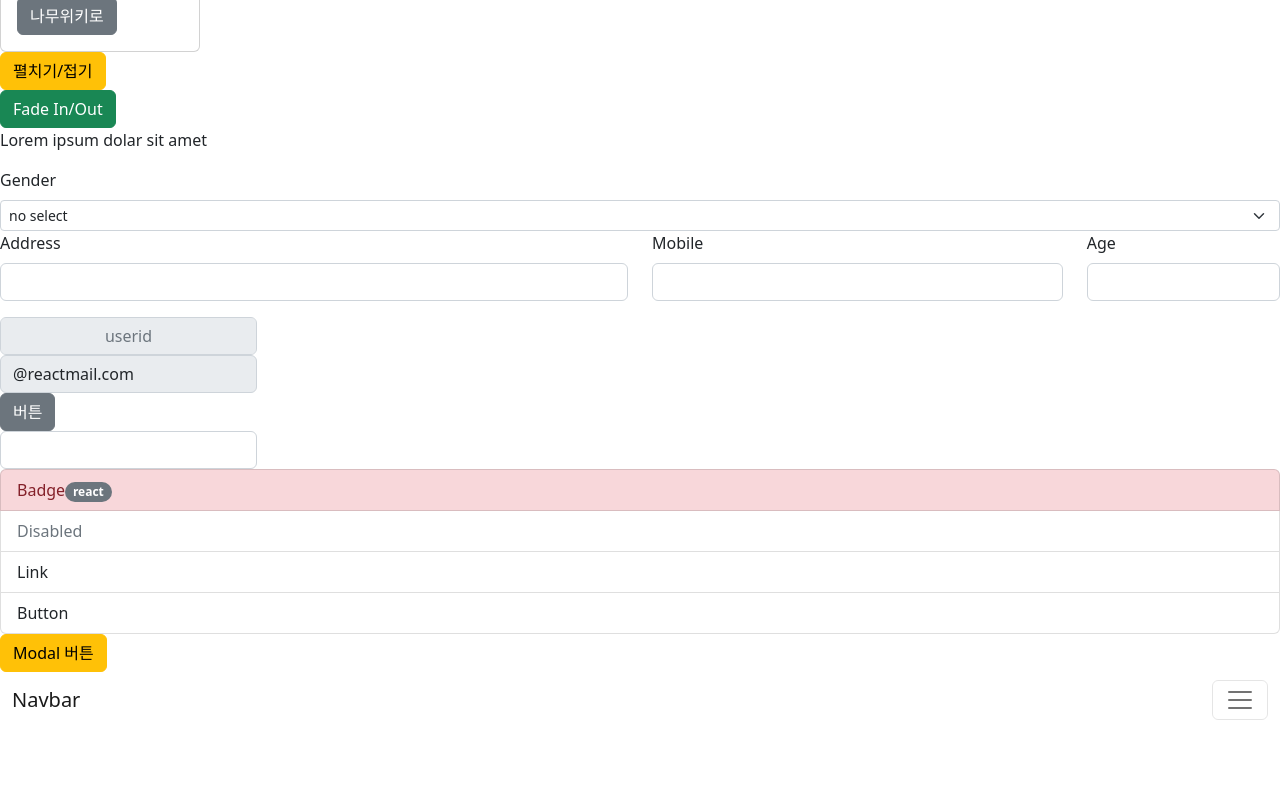
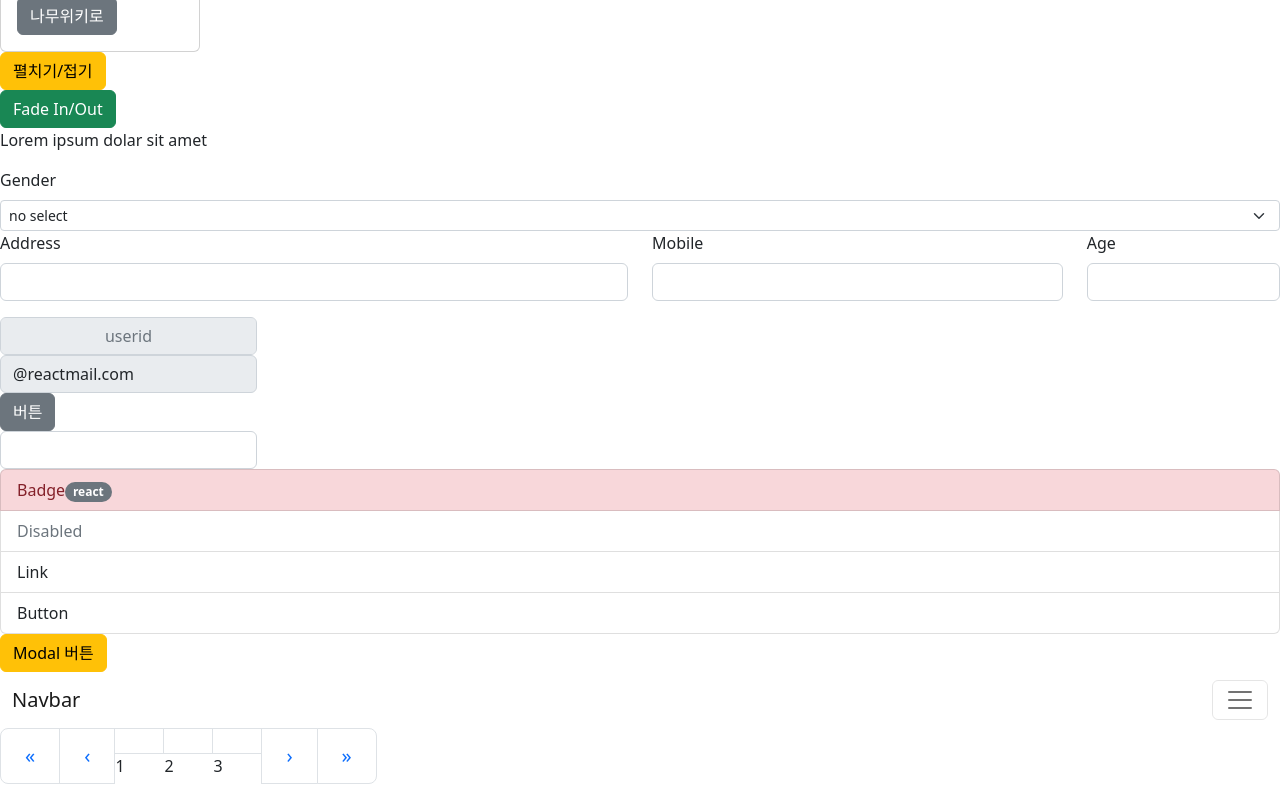
Before and after one commit to bookpark/react-ex, a React (Create React App) app in the folder strapapp/: page / in a window 1280 px wide. Shown: the part 596-1396 px from the top of the page. Before the commit the page ends 1324 px from the top, so only its background shows below. Built offline with nearby package versions, Linux system fonts and the light colour scheme.

Commit message:
Pagination 예제

```diff
--- a/strapapp/src/App.js
+++ b/strapapp/src/App.js
@@ -13,6 +13,7 @@ import ReactstrapInputGroup from './ReactstrapInputGroup';
 import ReactstrapListGroup from './ReactstrapListGroup';
 import ReactstrapModal from './ReactstrapModal';
 import ReactstrapNavbar from './ReactstrapNavbar';
+import ReactstrapPagination from './ReactstrapPagination';
 
 function App() {
   return (
@@ -31,6 +32,7 @@ function App() {
       <ReactstrapListGroup />
       <ReactstrapModal />
       <ReactstrapNavbar />
+      <ReactstrapPagination />
     </>
   );
 }
--- /dev/null
+++ b/strapapp/src/ReactstrapPagination.js
@@ -0,0 +1,40 @@
+import { Component } from 'react';
+import { Pagination, PaginationItem, PaginationLink } from 'reactstrap';
+
+class ReactstrapPagination extends Component {
+    pagination = (type) => {
+        alert('Go ' + type);
+    }
+
+    render() {
+        return (
+            <>
+                <Pagination size='lg' aria-label='Page navigation example'>
+                    <PaginationItem>
+                        <PaginationLink first onClick={e => this.pagination('previous')} />
+                    </PaginationItem>
+                    <PaginationItem>
+                        <PaginationLink previous onClick={e => this.pagination('previous')} />
+                    </PaginationItem>
+                    <PaginationItem>
+                        <PaginationLink onClick={e => this.pagination('1')} />1
+                    </PaginationItem>
+                    <PaginationItem>
+                        <PaginationLink onClick={e => this.pagination('2')} />2
+                    </PaginationItem>
+                    <PaginationItem>
+                        <PaginationLink onClick={e => this.pagination('3')} />3
+                    </PaginationItem>
+                    <PaginationItem>
+                        <PaginationLink next onClick={e => this.pagination('last')} />
+                    </PaginationItem>
+                    <PaginationItem>
+                        <PaginationLink last onClick={e => this.pagination('last')} />
+                    </PaginationItem>
+                </Pagination>
+            </>
+        )
+    }
+}
+
+export default ReactstrapPagination;
```
